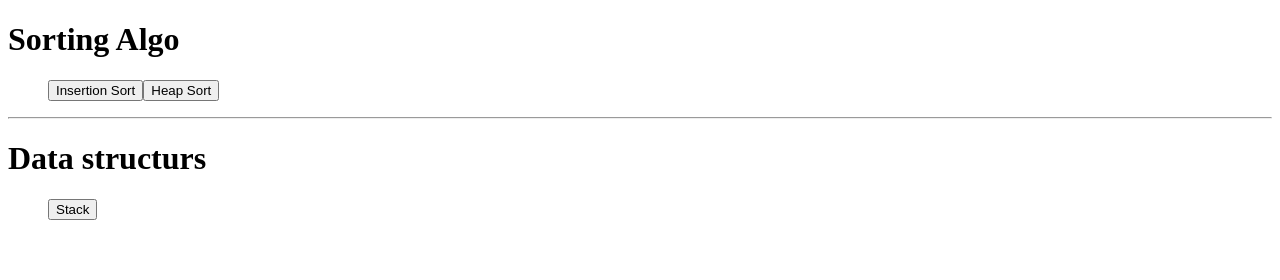
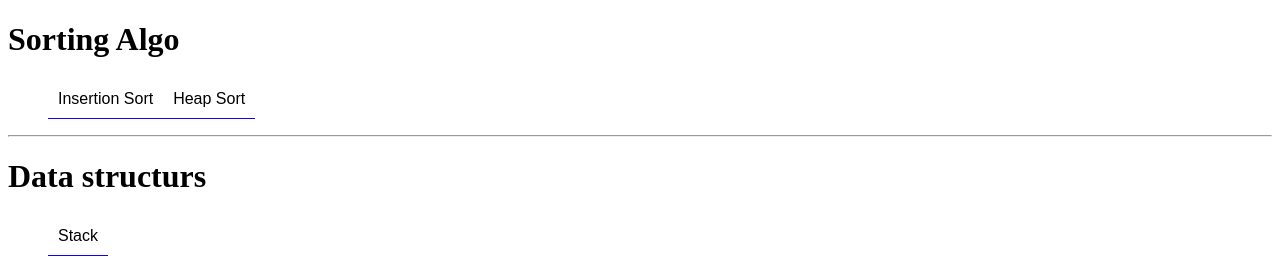
Before and after one commit to 0yato/Algorithems, a plain HTML site: page index.html in a window 1280 px wide. Drawn offline with Linux system fonts and the light colour scheme.

Commit message:
some css

```diff
--- a/style.css
+++ b/style.css
@@ -5,3 +5,16 @@ li{
     list-style: none;
 
 }
+button{
+    padding: 10px;
+    font-size: 16px;
+    background-color: transparent;
+    border:none;
+    border-bottom: 1px solid #0a04f4 ;
+    cursor: pointer;
+    transition: 200ms ;
+}
+button:hover{
+    background-color: #0c04f44e ;
+    color: snow;
+}
```
